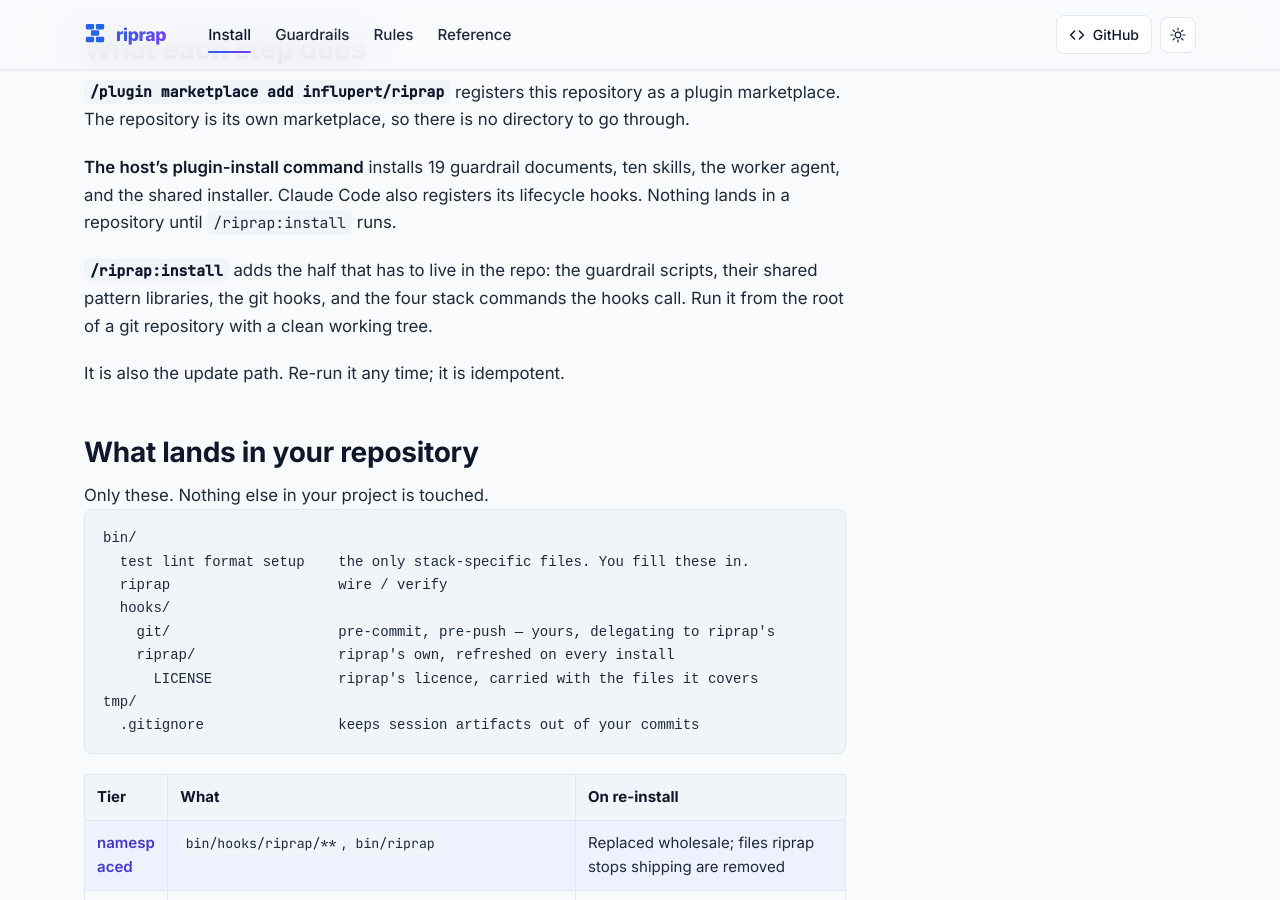
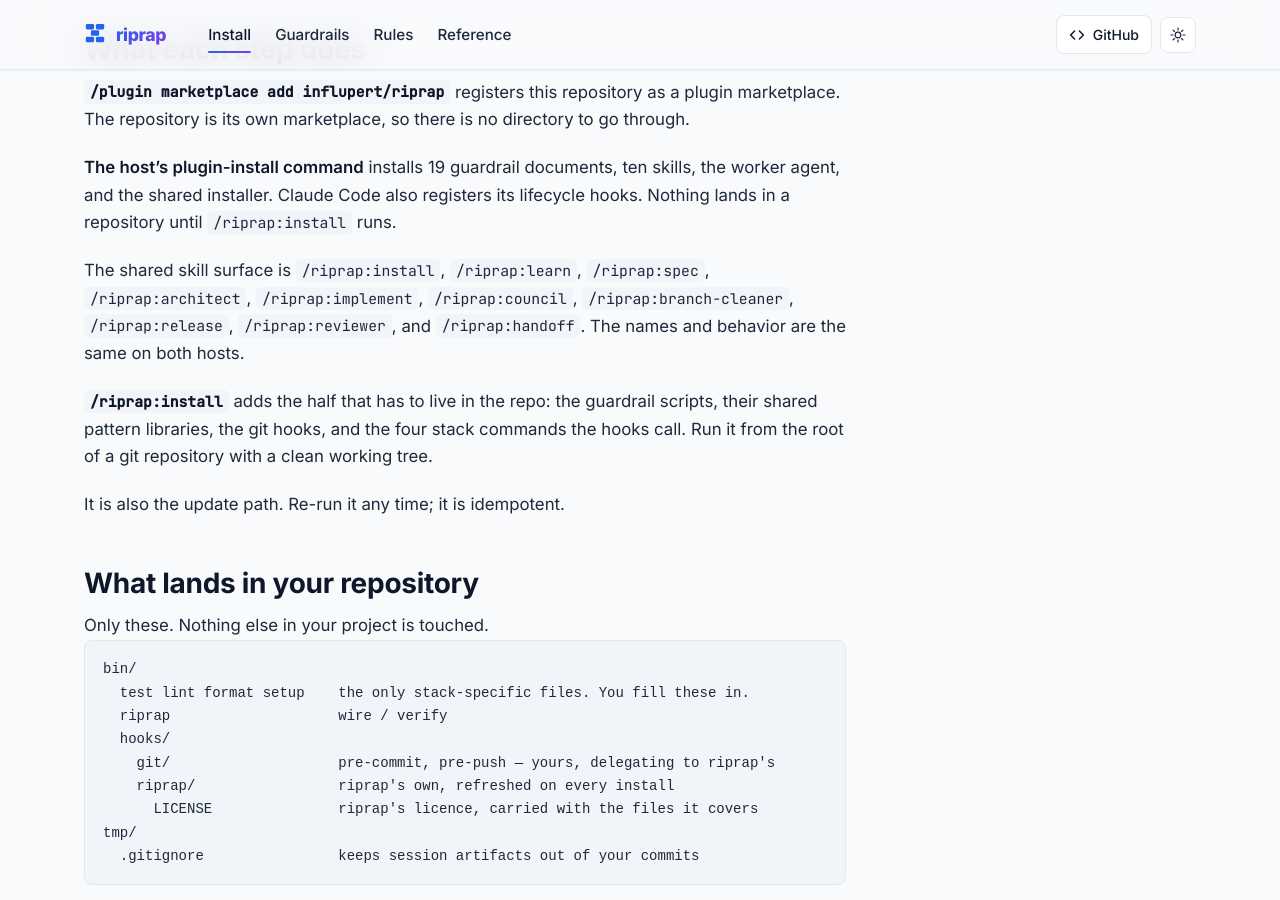
Before and after one commit to influpert/riprap, a Jekyll site: the page built from docs/install.md, in a window 1280 px wide and 900 px high, scrolled down 1779 px. Built offline with Jekyll 4.4.1, drawn with Linux system fonts in a browser that asks for light colours.

Commit message:
fix: keep install skill inventory complete

```diff
--- a/docs/install.md
+++ b/docs/install.md
@@ -61,6 +61,11 @@ marketplace. The repository is its own marketplace, so there is no directory to
 **The host's plugin-install command** installs 19 guardrail documents, ten skills, the
 worker agent, and the shared installer. Claude Code also registers its lifecycle hooks.
 Nothing lands in a repository until `/riprap:install` runs.
+
+The shared skill surface is `/riprap:install`, `/riprap:learn`, `/riprap:spec`,
+`/riprap:architect`, `/riprap:implement`, `/riprap:council`, `/riprap:branch-cleaner`,
+`/riprap:release`, `/riprap:reviewer`, and `/riprap:handoff`. The names and behavior are
+the same on both hosts.
 
 **`/riprap:install`** adds the half that has to live in the repo: the guardrail scripts,
 their shared pattern libraries, the git hooks, and the four stack commands the hooks call.
```
Also changed, not shown: 1 other file.
